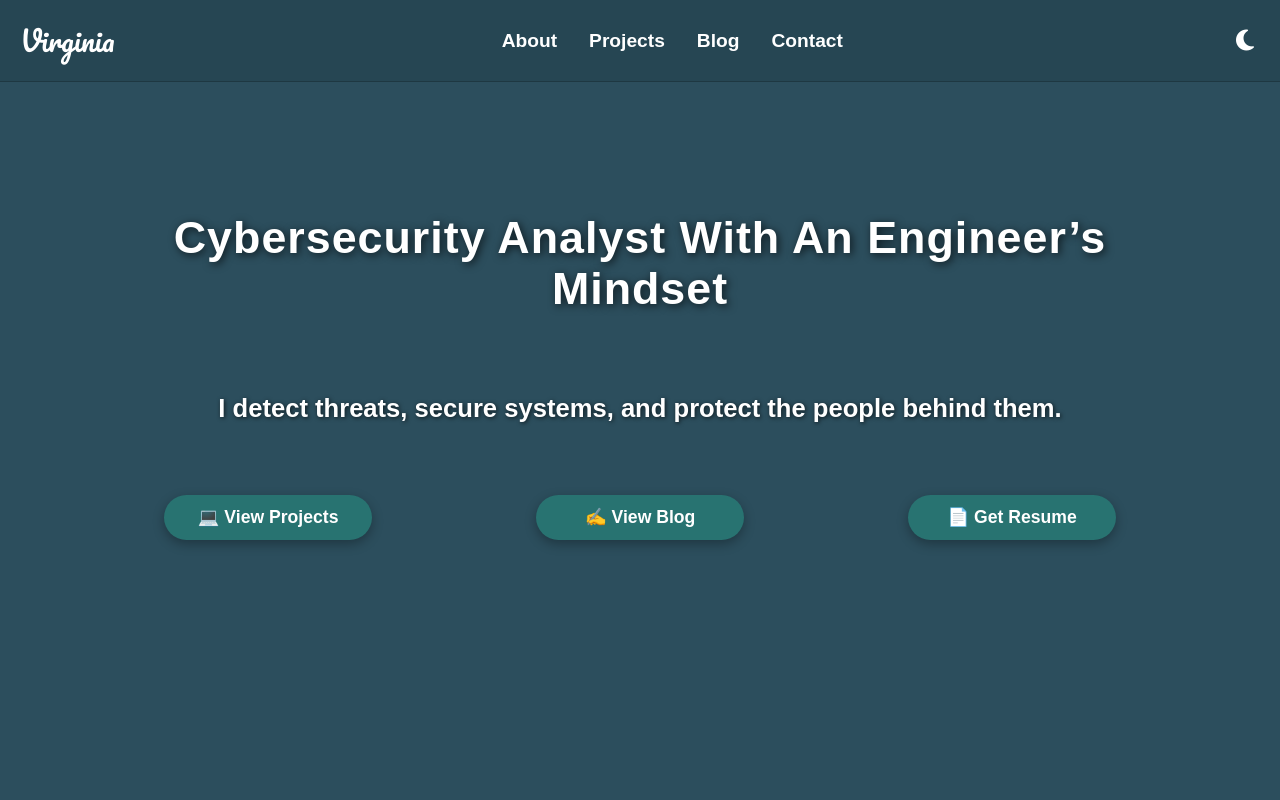
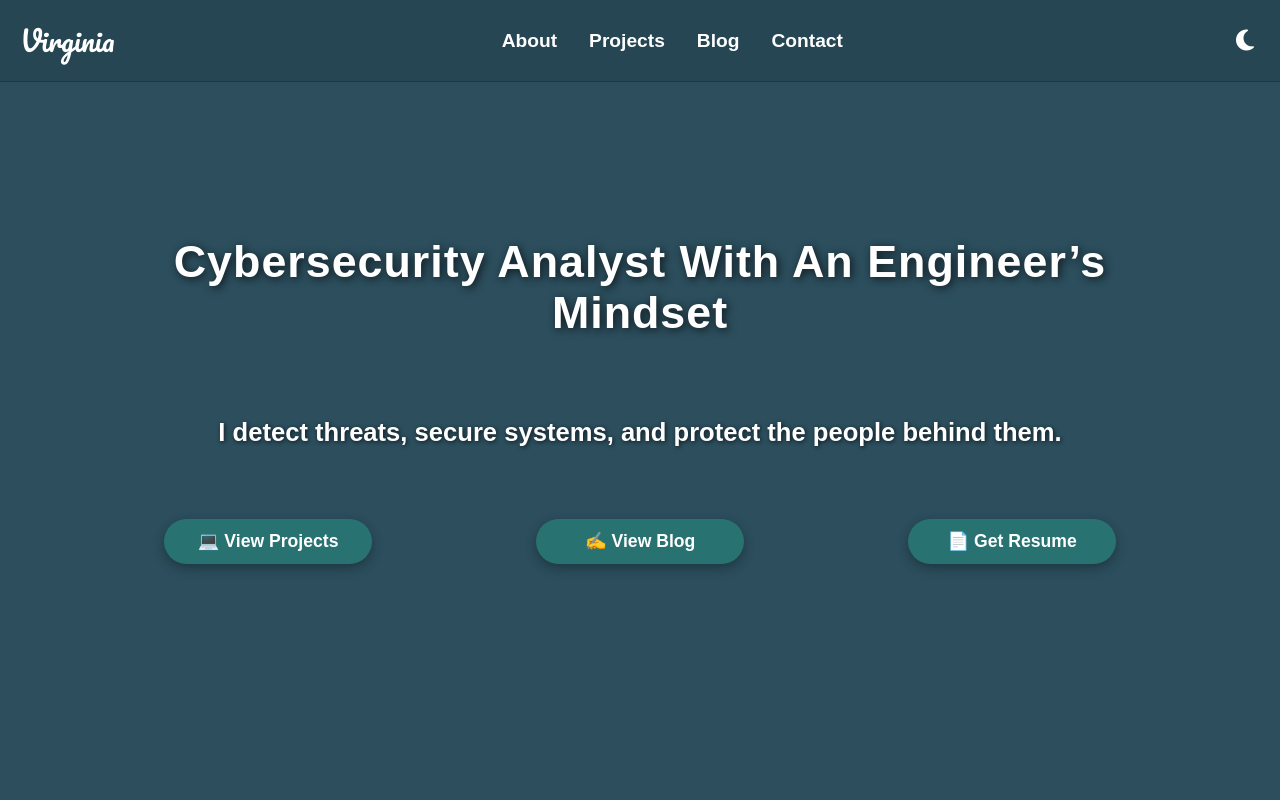
Before and after one commit to vnelai/vn-portfolio, a React (Vite) app: page / in a window 1280 px wide. Shown: the top 800 px of the page. Built offline with nearby package versions, Linux system fonts and the light colour scheme.

Commit message:
fix(hero): adjust margin for h1 in hero content for better spacing

```diff
--- a/src/components/home-page-components/hero-section/HeroSection.css
+++ b/src/components/home-page-components/hero-section/HeroSection.css
@@ -42,7 +42,7 @@
   font-family: "Poppins", sans-serif;
   letter-spacing: 1px;
   text-shadow: 1px 1px 4px rgba(0, 0, 0, 0.5);
-  margin: 0rem 6rem 5rem 6rem;
+  margin: 3rem 6rem 5rem 6rem;
 }
 
 .hero-content h2 {
```
